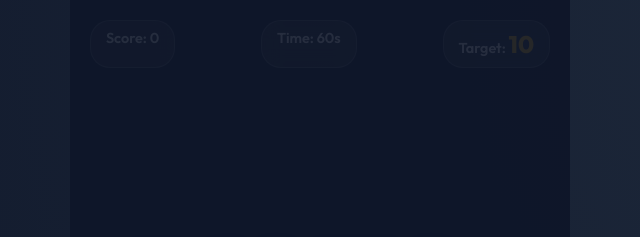
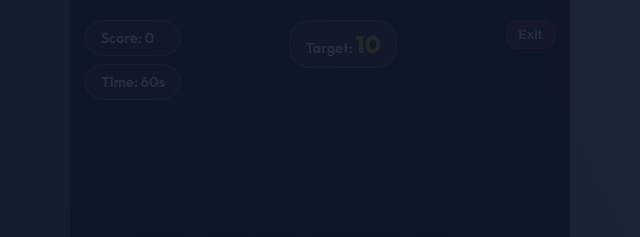
Before and after one commit to ybliangdev/MathBubbles, a plain HTML site: page index.html in a window 1280 px wide. Shown: the top 237 px of the page, 320-960 px from the left. Drawn offline with Linux system fonts and the light colour scheme.

Commit message:
add exit button

```diff
--- a/index.css
+++ b/index.css
@@ -44,12 +44,23 @@ body {
 #ui-layer {
     position: absolute;
     top: 20px;
-    left: 20px;
-    right: 20px;
+    left: 15px;
+    right: 15px;
     display: flex;
     justify-content: space-between;
+    align-items: flex-start;
     pointer-events: none;
     z-index: 10;
+}
+
+#ui-layer * {
+    pointer-events: auto;
+}
+
+.ui-group {
+    display: flex;
+    flex-direction: column;
+    gap: 8px;
 }
 
 #score-board,
@@ -138,6 +149,24 @@ button {
     background: linear-gradient(135deg, #f59e0b, #dc2626);
     /* Orange/Red for Hard */
     box-shadow: 0 10px 20px rgba(220, 38, 38, 0.3);
+}
+
+#exit-btn {
+    background: rgba(239, 68, 68, 0.3);
+    backdrop-filter: blur(5px);
+    border: 1px solid rgba(239, 68, 68, 0.4);
+    color: white;
+    padding: 6px 12px;
+    font-size: 0.8rem;
+    font-weight: 700;
+    border-radius: 12px;
+    width: auto;
+    box-shadow: none;
+}
+
+#exit-btn:hover {
+    background: rgba(239, 68, 68, 0.5);
+    transform: none;
 }
 
 button:hover {
--- a/index.html
+++ b/index.html
@@ -17,9 +17,12 @@
 <body>
     <div id="game-container">
         <div id="ui-layer">
-            <div id="score-board">Score: <span id="score">0</span></div>
-            <div id="timer-board">Time: <span id="timer">60</span>s</div>
+            <div class="ui-group">
+                <div id="score-board">Score: <span id="score">0</span></div>
+                <div id="timer-board">Time: <span id="timer">60</span>s</div>
+            </div>
             <div id="target-board">Target: <span id="target">10</span></div>
+            <button id="exit-btn">Exit</button>
         </div>
         <canvas id="game-canvas"></canvas>
 
--- a/js/game.js
+++ b/js/game.js
@@ -23,6 +23,7 @@ const startBtn = document.getElementById('start-btn');
 const easyBtn = document.getElementById('easy-btn');
 const hardBtn = document.getElementById('hard-btn');
 const restartBtn = document.getElementById('restart-btn');
+const exitBtn = document.getElementById('exit-btn');
 
 const targetElement = document.getElementById('target');
 const timerElement = document.getElementById('timer');
@@ -563,3 +564,16 @@ hardBtn.addEventListener('click', () => {
 });
 
 restartBtn.addEventListener('click', startGame);
+
+exitBtn.addEventListener('click', () => {
+    gameActive = false;
+    startScreen.classList.remove('hidden');
+    gameOverScreen.classList.add('hidden');
+    bubbles = [];
+    selectedBubbles = [];
+    indicators = [];
+    score = 0;
+    scoreElement.innerText = score;
+    // Physical dimensions for clearing
+    ctx.clearRect(0, 0, canvas.width, canvas.height);
+});
--- a/sw.js
+++ b/sw.js
@@ -1,4 +1,4 @@
-const CACHE_NAME = 'math-bubble-v23';
+const CACHE_NAME = 'math-bubble-v24';
 const ASSETS = [
     './',
     './index.html',
```
